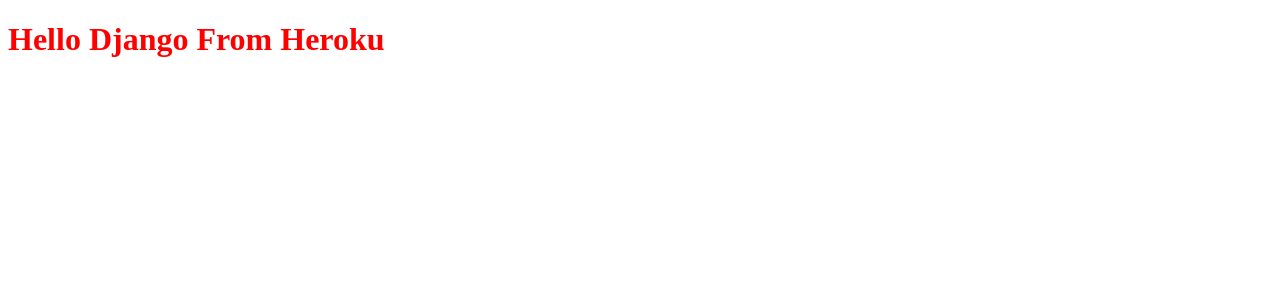
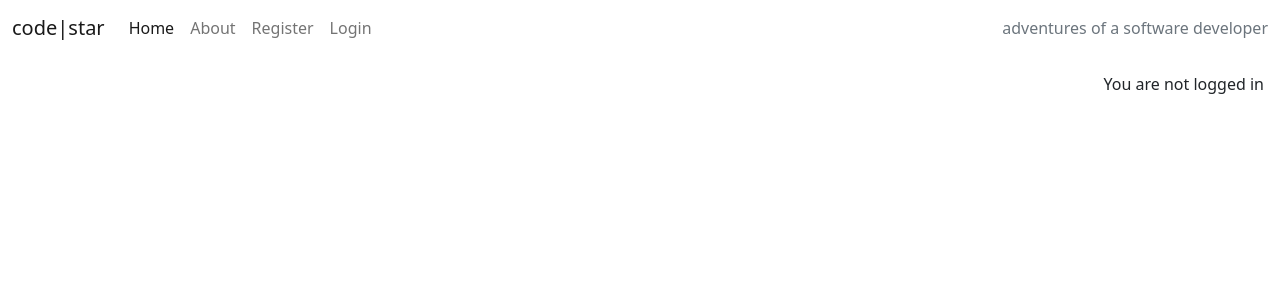
Before and after one commit to tgrey2024/job-board, a Django app: page / in a window 1280 px wide. Shown: the top 300 px of the page. Run offline with Django 4.2, Linux system fonts and the light colour scheme.

Commit message:
put add base

```diff
--- a/config/settings.py
+++ b/config/settings.py
@@ -32,7 +32,7 @@ TEMPLATES_DIR = os.path.join(BASE_DIR, 'templates')
 SECRET_KEY = os.environ.get('SECRET_KEY')
 
 # SECURITY WARNING: don't run with debug turned on in production!
-DEBUG = False
+DEBUG = True
 
 ALLOWED_HOSTS = ['http://127.0.0.1',
                  'http://localhost:8000',
--- a/jobboard/templates/jobboard/index.html
+++ b/jobboard/templates/jobboard/index.html
@@ -1,16 +1,52 @@
-{% load static %}
+{% extends "base.html" %}
 
+{% block content %}
 
-<!DOCTYPE html>
-<html lang="en">
-<head>
-    <meta charset="UTF-8">
-    <meta name="viewport" content="width=device-width, initial-scale=1.0">
-    <title>Django-Setup</title>
-    <link rel="stylesheet" href="{% static 'css/style.css' %}" >
-</head>
-<body>
-    <h1>Hello Django From Heroku</h1>
+<!-- index.html content starts here -->
+<div class="container-fluid">
+    <div class="row">
 
-</body>
-</html>
+        <!-- Blog Entries Column -->
+        <div class="col-12 mt-3 left">
+            <div class="row">
+                {% for post in post_list %}
+                <div class="col-md-4">
+                    <div class="card mb-4">
+                        <div class="card-body">
+                            <div class="image-container">
+                                <div class="image-flash">
+                                    <p class="author">Author: {{ post.author }}</p>
+                                </div>
+                            </div>
+                            <a href="#" class="post-link">
+                                <h2 class="card-title">{{ post.title }}</h2>
+                            </a>
+
+                            <hr />
+                            <p class="card-text text-muted h6">{{ post.created_on}}
+                            </p>
+                        </div>
+                    </div>
+                </div>
+                {% if forloop.counter|divisibleby:3 %}
+            </div>
+            <div class="row">
+                {% endif %}
+                {% endfor %}
+
+            </div>
+        </div>
+    </div>
+    {% if is_paginated %}
+    <nav aria-label="Page navigation">
+        <ul class="pagination justify-content-center">
+            {% if page_obj.has_next %}
+            <li><a href="?page={{ page_obj.next_page_number }}" class="page-link"> NEXT &raquo;</a></li>
+            {% endif %}
+        </ul>
+    </nav>
+    {% endif %}
+</div>
+
+<!-- index.html content ends here -->
+{% endblock %}
--- a/jobboard/urls.py
+++ b/jobboard/urls.py
@@ -2,5 +2,5 @@ from django.urls import path
 from .views import HomePage
 
 urlpatterns = [
-    path('', HomePage.as_view(), name='index'),
+    path('', HomePage.as_view(), name='home'),
 ]
--- /dev/null
+++ b/templates/base.html
@@ -0,0 +1,121 @@
+{% load static %}
+
+{% url 'home' as home_url %}
+{% url 'about' as about_url %}
+{% url 'account_login' as login_url %}
+{% url 'account_signup' as signup_url %}
+{% url 'account_logout' as logout_url %}
+
+
+<!DOCTYPE html>
+<html class="h-100" lang="en">
+
+<head>
+    <title>Job board</title>
+    <meta name="viewport" content="width=device-width, initial-scale=1" />
+
+    <!-- Google Fonts CSS -->
+    <link rel="preconnect" href="https://fonts.gstatic.com">
+    <link href="https://fonts.googleapis.com/css2?family=Roboto:wght@300&display=swap" rel="stylesheet">
+    <link href="https://fonts.googleapis.com/css2?family=Lato:wght@300;700&display=swap" rel="stylesheet">
+
+    <!-- Font Awesome CSS -->
+    <link rel="stylesheet" href="https://cdnjs.cloudflare.com/ajax/libs/font-awesome/5.15.3/css/all.min.css">
+
+    <!-- Bootstrap CSS -->
+    <link href="https://cdn.jsdelivr.net/npm/bootstrap@5.0.1/dist/css/bootstrap.min.css" rel="stylesheet"
+        integrity="sha384-+0n0xVW2eSR5OomGNYDnhzAbDsOXxcvSN1TPprVMTNDbiYZCxYbOOl7+AMvyTG2x" crossorigin="anonymous">
+
+    <!-- Custom CSS -->
+    <link rel="stylesheet" href="{% static 'css/style.css' %}">
+</head>
+
+<body class="d-flex flex-column h-100 main-bg">
+
+    <!-- Navigation -->
+    <nav class="navbar navbar-expand-lg navbar-light bg-white">
+        <div class="container-fluid">
+            <a class="navbar-brand" href="{% url 'home' %}"><span class="brand">c<span class="red-o">o</span>de<span
+                        class="thin">|star</span></span></a>
+            <button class="navbar-toggler" type="button" data-bs-toggle="collapse" data-bs-target="#navbarText"
+                aria-controls="navbarText" aria-expanded="false" aria-label="Toggle navigation">
+                <span class="navbar-toggler-icon"></span>
+            </button>
+            <div class="collapse navbar-collapse" id="navbarText">
+                <ul class="navbar-nav me-auto mb-2 mb-lg-0">
+                    <li class="nav-item">
+                        <a class="nav-link {% if request.path == home_url %}active" aria-current="page{% endif %}"
+                            href="{% url 'home' %}">Home</a>
+                    </li>
+                    <li class="nav-item">
+                        <a class="nav-link {% if request.path == about_url %}active" aria-current="page{% endif %}"
+                        href="#">About</a>
+                    </li>
+                    {% if user.is_authenticated %}
+                    <li class="nav-item">
+                        <a class="nav-link {% if request.path == logout_url %}active" aria-current="page{% endif %}"
+                            href="{% url 'account_logout' %}">Logout</a>
+                    </li>
+                    {% else %}
+                    <li class="nav-item">
+                        <a class="nav-link {% if request.path == signup_url %}active" aria-current="page{% endif %}"
+                            href="{% url 'account_signup' %}">Register</a>
+                    </li>
+                    <li class="nav-item">
+                        <a class="nav-link {% if request.path == login_url %}active" aria-current="page{% endif %}"
+                            href="{% url 'account_login' %}">Login</a>
+                    </li>
+                    {% endif %}
+                </ul>
+                <span class="navbar-text text-muted">
+                    adventures of a software developer
+                </span>
+            </div>
+        </div>
+    </nav>
+    <div class="container">
+        <div class="row">
+            <div class="col-md-8 offset-md-2">
+                {% for message in messages %}
+                <div class="alert {{ message.tags }} alert-dismissible fade show" id="msg" role="alert">
+                    {{ message | safe }}
+                    <button type="button" class="btn-close" data-bs-dismiss="alert" aria-label="Close"></button>
+                </div>
+                {% endfor %}
+            </div>
+        </div>
+    </div>
+    <main class="flex-shrink-0 main-bg">
+        {% if user.is_authenticated %}
+        <p class="text-end m-3">You are logged in as {{ user }}</p>
+        {% else %}
+        <p class="text-end m-3">You are not logged in</p>
+        {% endif %}
+
+        {% block content %}
+        <!-- Content Goes here -->
+        {% endblock content %}
+
+    </main>
+
+    <!-- Footer -->
+    <footer class="footer mt-auto py-3 dark-bg">
+        <p class="m-0 text-center text-white">
+      {% block copyright %}Made by Code Instituters{% endblock copyright %}
+</p>
+        <p class="m-0 text-center text-white">Follow us: <i class="fab fa-facebook-square ms-3"></i>
+            <i class="fab fa-twitter-square ms-3"></i>
+            <i class="fab fa-instagram-square ms-3"></i>
+            <i class="fab fa-youtube-square ms-3"></i>
+        </p>
+    </footer>
+
+    <script src="https://cdn.jsdelivr.net/npm/bootstrap@5.0.1/dist/js/bootstrap.bundle.min.js"
+        integrity="sha384-gtEjrD/SeCtmISkJkNUaaKMoLD0//ElJ19smozuHV6z3Iehds+3Ulb9Bn9Plx0x4" crossorigin="anonymous">
+        </script>
+
+    {% block extras %}
+    {% endblock %}
+</body>
+
+</html>
```
Also changed, not shown: static/images/hero.jpg (added), static/images/logo.png (added), 1 other file.
